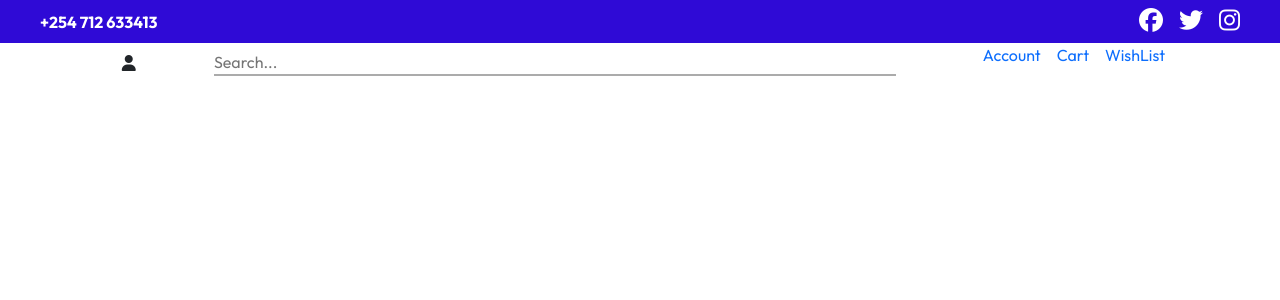
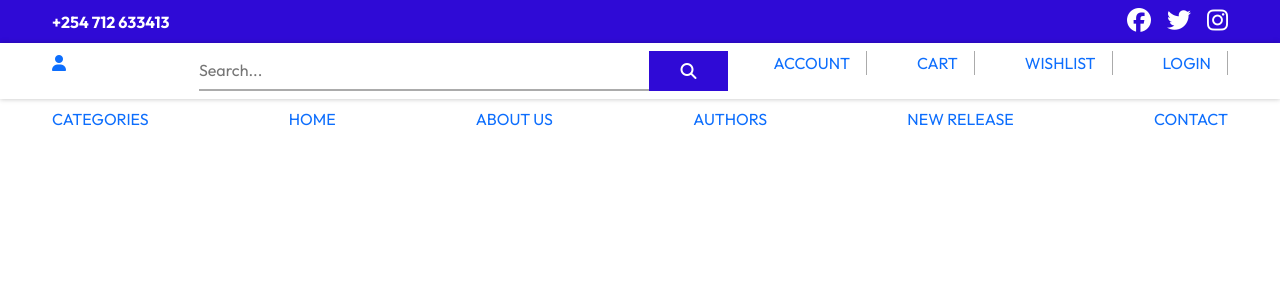
Before and after one commit to Ritahchanger/onlinebookstore, a React (Create React App) app in the folder frontend/: page / in a window 1280 px wide. Shown: the top 300 px of the page. Built offline with nearby package versions, Linux system fonts and the light colour scheme.

Commit message:
Worked on the sections in the navbar

```diff
--- a/frontend/src/index.css
+++ b/frontend/src/index.css
@@ -11,6 +11,7 @@
   --green:#08a34e;
   --black:#000;
   --gray:#ababab;
+  --white:#fff;
 }
 section{
   width:100%;
@@ -19,7 +20,6 @@ section{
   max-width:1200px;
   margin:0 auto;
   width:100%;
-  padding:0 2rem;
 }
 a{
   text-decoration:none;
--- a/frontend/src/users/components/Data/NavbarData.js
+++ b/frontend/src/users/components/Data/NavbarData.js
@@ -10,5 +10,45 @@ export const sectionbNavigation = [
   {
     menu_name: 'WishList',
     path: '#'
-  }
+  },
+  {
+    menu_name: 'LOGIN',
+    path: '#'
+  },
+//   {
+//     menu_name: 'LOGOUT',
+//     path: '#'
+//   },
+
 ]
+export const sectioncNavigation = [
+  {
+    menu_name: 'CATEGORIES',
+    path: '#'
+  },
+  {
+    menu_name: 'HOME',
+    path: '#'
+  },
+  {
+    menu_name: 'ABOUT US',
+    path: '#'
+  },
+  {
+    menu_name: 'AUTHORS',
+    path: '#'
+  },
+  {
+    menu_name: 'NEW RELEASE',
+    path: '#'
+  },
+  {
+    menu_name: 'CONTACT',
+    path: '#'
+  },
+//   {
+//     menu_name: 'LOGOUT',
+//     path: '#'
+//   },
+
+]
--- a/frontend/src/users/components/navigation/Navbar.css
+++ b/frontend/src/users/components/navigation/Navbar.css
@@ -11,15 +11,14 @@ section .container{
     align-items:center;
     text-align:center;
     text-align:center;
+    padding:0.5rem 12px;
+
 }
 .phone-number{
     display:flex;
     align-items:center;
     text-align: center;
     justify-content: center;
-}
-.section-a .container{
-    padding:0.5rem 0rem;
 }
 .section-a .social-media-links i{
     margin-left:1rem;
@@ -34,37 +33,75 @@ section .container{
     cursor: pointer;
 }
 
+
+/* section b */
+.section-b{
+    box-shadow:0 0 5px rgba(0,0,0,0.25);
+}
 .section-b .container{
     display:flex;
     justify-content:space-between;
-    align-items:center;
-    text-align:center;
+    padding-top:0.5rem;
+    padding-bottom:0.5rem;
+
 }
-.section-b .profile{
+.section-b .section-navigation{
+    display:flex;
+    justify-content:space-between;
+}
+.section-b .section-navigation p a{
+    text-transform:uppercase;
+}
+
+.section-b .section-navigation p{
+    border-right:1px solid var(--gray);
+    padding:0rem 1rem;
+}
+
+.section-b .container .profile-logo{
     flex-basis:10%;
 }
-.section-b .profile span{
-    width:50px;
-    height:50px;
 
+.section-b .container .search_container{
+    flex-basis:45%;
+    cursor: pointer;
 }
-.section-b .container .search-bar{
-    flex-basis:60%;
-}
-.section-b .container .search-bar input{
+.section-b .container .search_container input{
     border:none;
     border-bottom:2px solid var(--gray);
-     outline:none;
+    outline:none;
 }
-.section-b .container .search-bar input:focus{
-    border-bottom:2px solid var(--green);
+.section-b .container .search_container input:focus{
+  border-bottom:2px solid var(--green);
 }
-.section-b .container .sectionb-navigation{
+.section-b .container .section-navigation{
+    flex-basis:40%;
+}
+.section-b .container .search_container{
     display:flex;
-    align-items:center;
-    justify-content:center;
-    flex-basis:25%;
+}
+.section-b .container .search_container button{
+    border:none;
+    cursor:pointer;
+    color:var(--white);
+    flex-basis:15%;
+    background:var(--blue);
+}
+.section-b .container .search_container input{
+    flex-basis:85%;
+}
 
-}.section-b .container .sectionb-navigation p{
-    margin-left:1rem;
+
+
+/* SECTION---C */
+
+
+
+.section-c .container .sectionc-navigation{
+    display:flex;
+    justify-content:space-between;
 }
+.section-c .container{
+    padding-top:0.5rem;
+    padding-bottom:0.5rem;
+}
--- a/frontend/src/users/components/navigation/Navbar.jsx
+++ b/frontend/src/users/components/navigation/Navbar.jsx
@@ -1,5 +1,5 @@
 import { Link } from "react-router-dom";
-import { sectionbNavigation } from "../Data/NavbarData";
+import { sectionbNavigation, sectioncNavigation } from "../Data/NavbarData";
 import "./Navbar.css";
 const Navbar = () => {
   return (
@@ -18,24 +18,39 @@ const Navbar = () => {
       </section>
       <section className="section-b">
         <div className="container">
-          <div className="profile">
-            <i class="fa-solid fa-user"></i>
+          <div className="profile-logo">
+            <a href="#">
+              <i class="fa-solid fa-user"></i>
+            </a>
           </div>
-          <div className="search-bar">
-            <input type="text" name="" id="" placeholder="Search..." />
+
+          <div className="search_container">
+            <input type="text" placeholder="Search..." />
+            <button className="search">
+              <i class="fa-solid fa-magnifying-glass"></i>
+            </button>
           </div>
-          <div className="sectionb-navigation">
+
+          <div className="section-navigation">
             {sectionbNavigation.map((item, index) => (
-              <p key={index}>
+              <p className="nav-li" key={index}>
+                <a href="#">{item.menu_name}</a>
+              </p>
+            ))}
+          </div>
+        </div>
+      </section>
+      <section className="section-c">
+        <div className="container">
+          <div className="sectionc-navigation">
+            {sectioncNavigation.map((item, index) => (
+              <p>
                 <a href={item.path}>{item.menu_name}</a>
               </p>
             ))}
           </div>
         </div>
       </section>
-      <section className="section-c">
-        <div className="container"></div>
-      </section>
     </nav>
   );
 };
```
